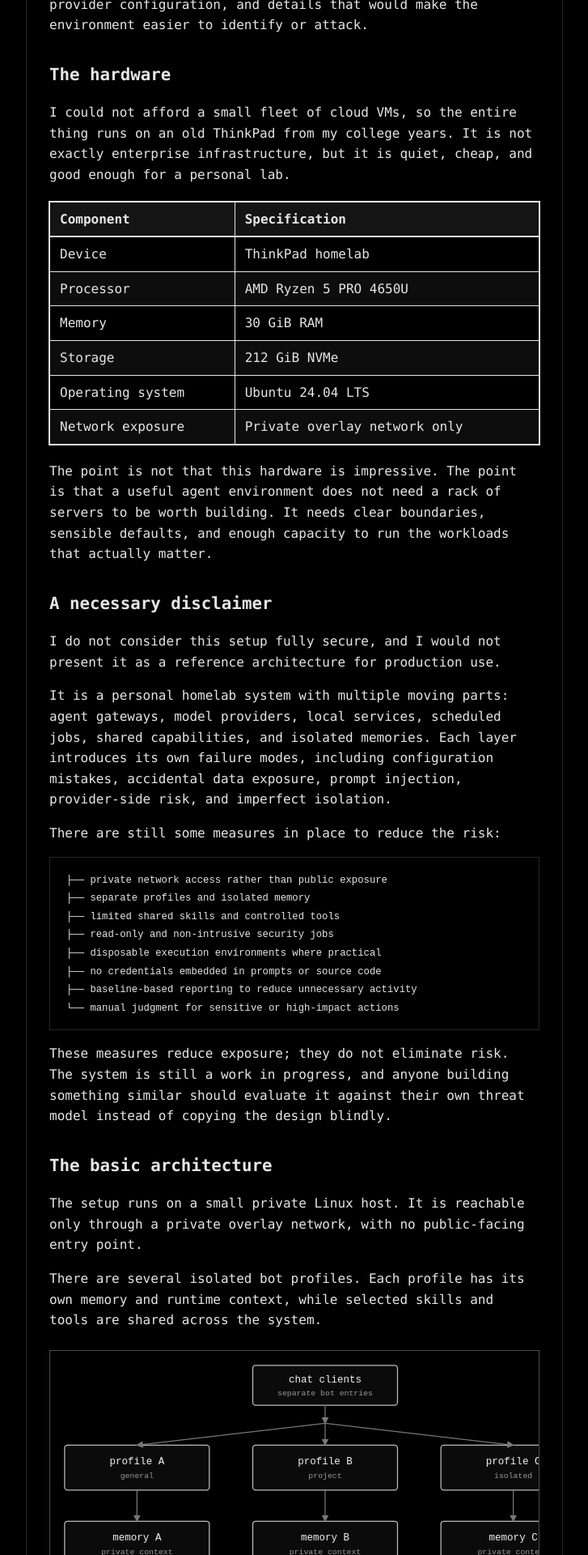
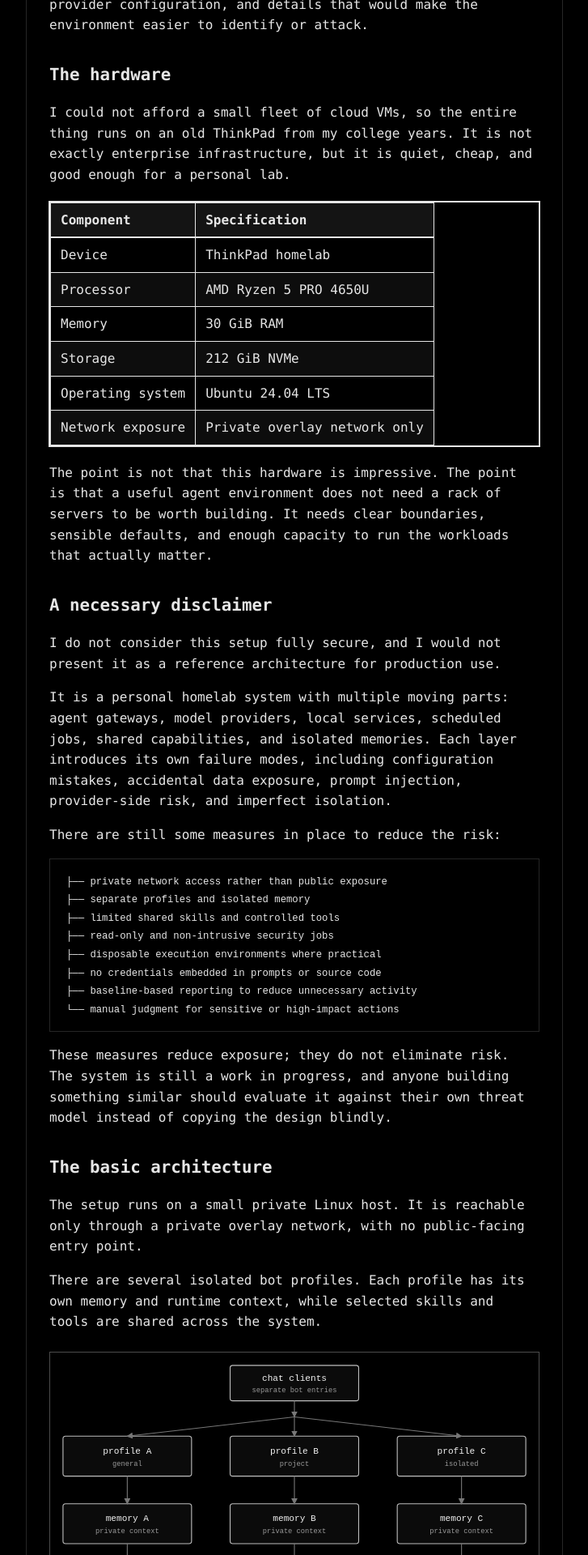
Before and after one commit to bhanuharya/bhanuharya.github.io, a Jekyll site: the page built from _posts/2026-08-19-building-a-small-self-hosted-agent-system-with-hermes.md, in a window 1280 px wide. Shown: the part 591-2511 px from the top of the page at 81% size, without its empty margins (276-1003 px from the left). Built offline with Jekyll 4.4.1, drawn with Linux system fonts in a browser that asks for light colours.

Commit message:
Fix mobile overflow for SVG diagrams, tables, and code blocks

```diff
--- a/_posts/2026-08-19-building-a-small-self-hosted-agent-system-with-hermes.md
+++ b/_posts/2026-08-19-building-a-small-self-hosted-agent-system-with-hermes.md
@@ -56,7 +56,7 @@
 There are several isolated bot profiles. Each profile has its own memory and runtime context, while selected skills and tools are shared across the system.
 
 <figure class="diagram-wrap">
-<svg class="architecture-diagram" style="display:block;width:100%;height:auto" viewBox="0 0 760 650" role="img" aria-labelledby="architecture-title architecture-desc" xmlns="http://www.w3.org/2000/svg">
+<svg class="architecture-diagram" style="display:block;width:100%;height:auto" preserveAspectRatio="xMidYMid meet" viewBox="0 0 760 650" role="img" aria-labelledby="architecture-title architecture-desc" xmlns="http://www.w3.org/2000/svg">
   <title id="architecture-title">Hermes multi-profile architecture</title>
   <desc id="architecture-desc">Chat clients connect to three isolated agent profiles. Each profile has private memory, while selected skills and tools are shared before tasks reach the model router.</desc>
   <defs>
@@ -253,7 +253,7 @@
 The relationship is closer to a control plane sitting above several independent tools:
 
 <figure class="diagram-wrap">
-<svg class="architecture-diagram" viewBox="0 0 900 360" role="img" aria-labelledby="tooling-title tooling-desc" xmlns="http://www.w3.org/2000/svg">
+<svg class="architecture-diagram" preserveAspectRatio="xMidYMid meet" viewBox="0 0 900 360" role="img" aria-labelledby="tooling-title tooling-desc" xmlns="http://www.w3.org/2000/svg">
   <title id="tooling-title">Hermes tooling layer</title>
   <desc id="tooling-desc">Hermes coordinates independent security tools and local jobs, which produce findings, reports, logs, and alerts.</desc>
   <defs>
--- a/assets/css/style.css
+++ b/assets/css/style.css
@@ -17,10 +17,14 @@
 
 html {
   -webkit-text-size-adjust: 100%;
+  max-width: 100%;
+  overflow-x: clip;
 }
 
 body {
   margin: 0;
+  max-width: 100%;
+  overflow-x: clip;
   background: var(--bg);
   color: var(--text);
   font-family: var(--font);
@@ -363,10 +367,32 @@
   border: 1px solid var(--border);
 }
 
+.term-body,
+.post,
+.post-content,
+.page-content {
+  min-width: 0;
+  max-width: 100%;
+}
+
+.post-content,
+.page-content {
+  overflow-wrap: anywhere;
+}
+
+.post-content svg,
+.page-content svg {
+  display: block;
+  width: 100%;
+  max-width: 100%;
+  height: auto;
+}
+
 .diagram-wrap {
   margin: 1.5rem 0;
+  width: 100%;
   max-width: 100%;
-  overflow-x: auto;
+  overflow: hidden;
   border: 1px solid var(--border-bright);
   background: var(--bg);
 }
@@ -374,12 +400,16 @@
 .architecture-diagram {
   display: block;
   width: 100%;
-  min-width: 680px;
+  max-width: 100%;
   height: auto;
+  min-width: 0;
 }
 
 .post-content table {
+  display: block;
   width: 100%;
+  max-width: 100%;
+  overflow-x: auto;
   border-collapse: collapse;
   margin: 1.25rem 0;
   background: var(--bg);
@@ -393,6 +423,8 @@
   padding: 0.5rem 0.75rem;
   text-align: left;
   vertical-align: top;
+  overflow-wrap: anywhere;
+  word-break: normal;
 }
 
 .post-content thead th {
@@ -489,6 +521,51 @@
 }
 
 /* ---------- small screens ---------- */
+@media (max-width: 600px) {
+  body {
+    font-size: 15px;
+  }
+
+  .wrap {
+    padding-left: 1rem;
+    padding-right: 1rem;
+  }
+
+  .post-content,
+  .page-content {
+    padding: 1rem;
+  }
+
+  .post-title,
+  .page-title {
+    font-size: 1.3rem;
+  }
+
+  .post-content table {
+    font-size: 0.82rem;
+  }
+
+  .post-content th,
+  .post-content td {
+    padding: 0.55rem;
+    overflow-wrap: anywhere;
+  }
+
+  .post-content pre,
+  .post-content code,
+  .page-content pre,
+  .page-content code {
+    max-width: 100%;
+  }
+
+  .post-content pre {
+    padding: 0.8rem;
+    white-space: pre-wrap;
+    overflow-x: auto;
+    overflow-wrap: anywhere;
+  }
+}
+
 @media (max-width: 480px) {
   .term-body {
     padding: 1rem 0.9rem 1.2rem;
@@ -497,8 +574,4 @@
   .banner {
     font-size: 11px;
   }
-  .post-content,
-  .page-content {
-    padding: 1.1rem 1.1rem;
-  }
 }
```
